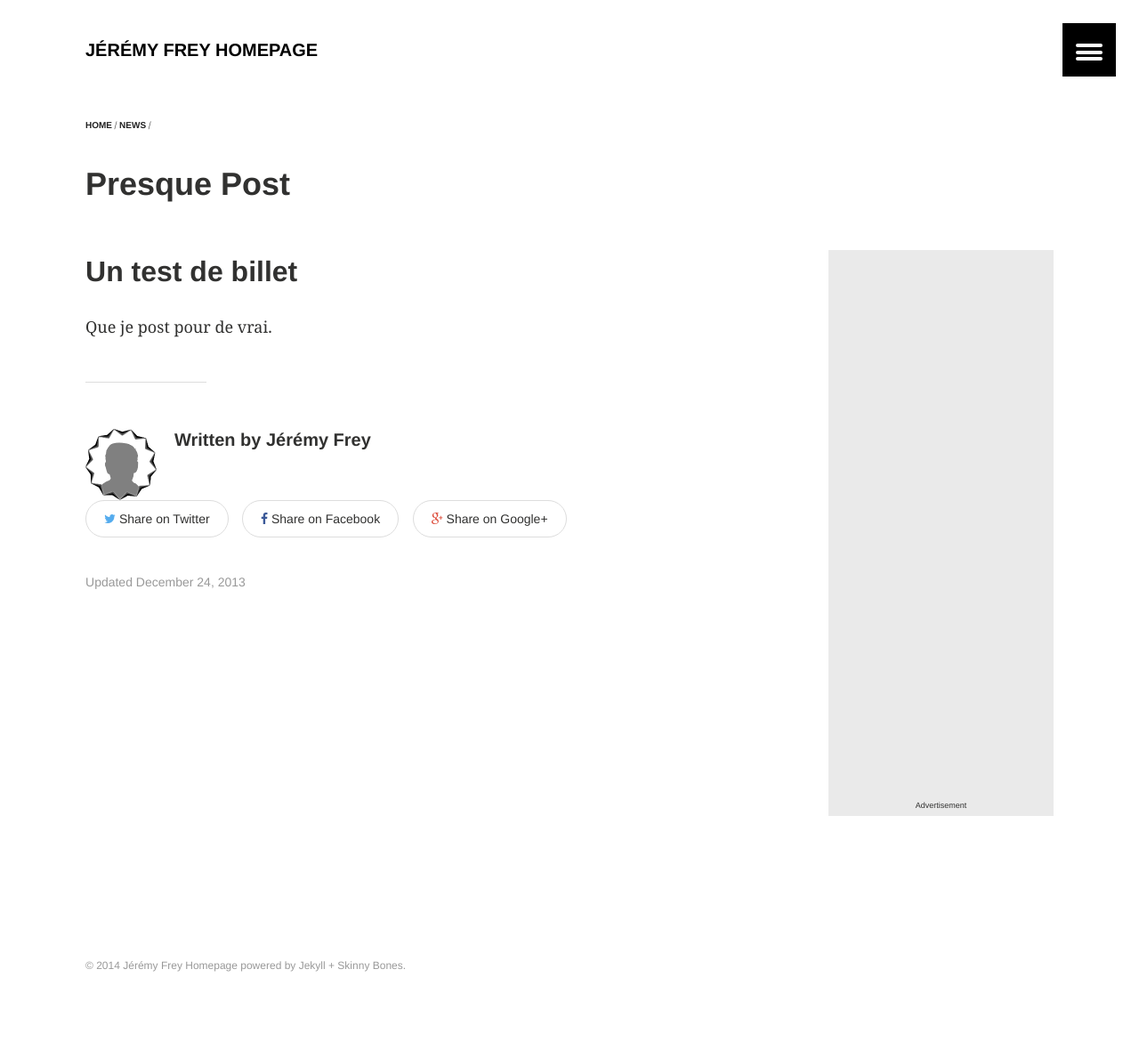
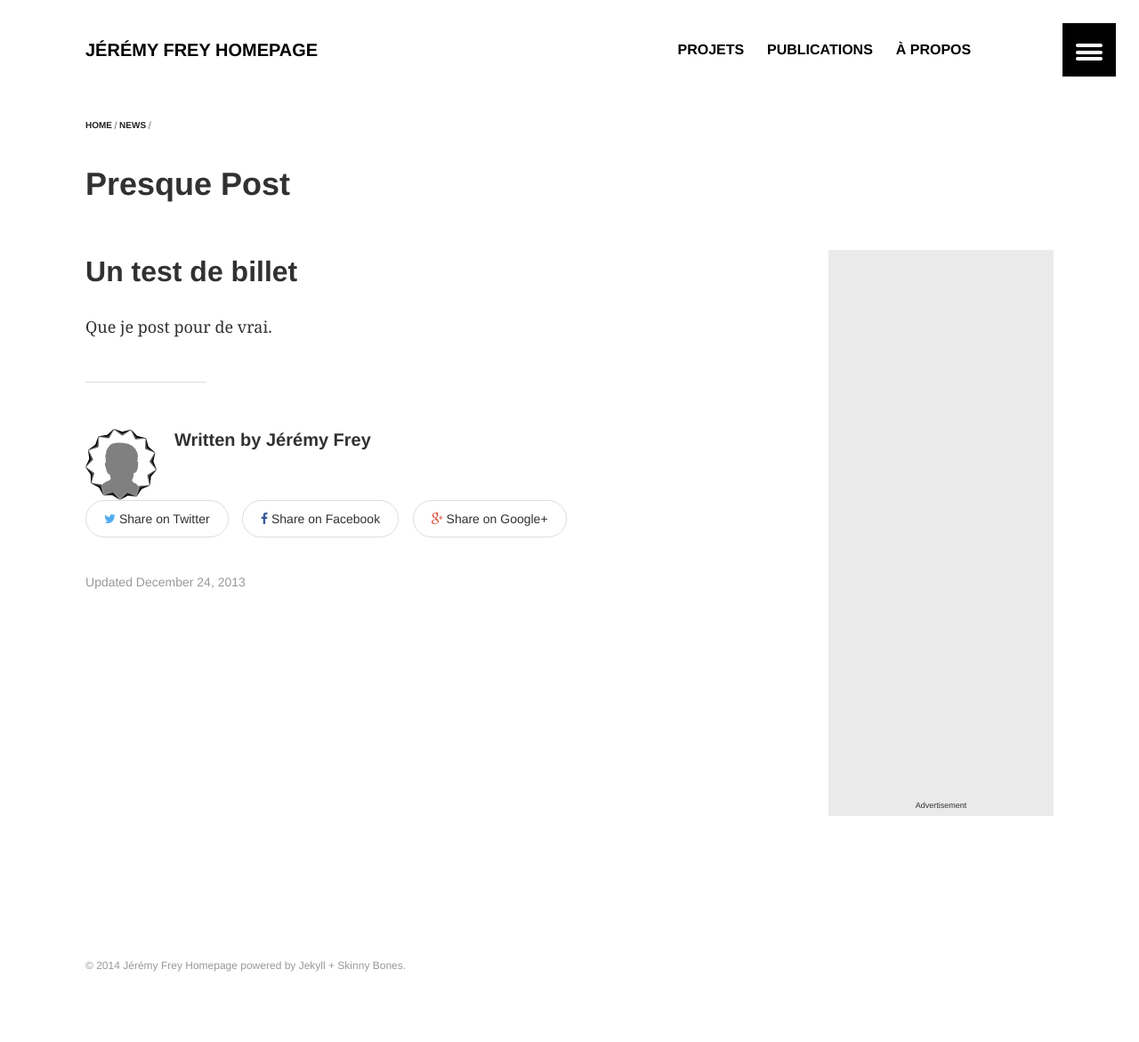
Before and after one commit to jfrey-xx/jfrey-xx.github.io, a Jekyll site: the page built from _posts/fr/2013-12-24-presque-post.md, in a window 1280 px wide. Shown: the whole page at 89% size. Built offline with Jekyll 4.4.1, drawn with Linux system fonts in a browser that asks for light colours.

Commit message:
adding data for french nav, better code

```diff
--- a/_includes/navigation-sliding.html
+++ b/_includes/navigation-sliding.html
@@ -1,24 +1,18 @@
 <nav role="navigation" class="js-menu sliding-menu-content">
   <ul class="menu-item">
   {% if page.lang == 'fr' %}
-    {% for link in site.data.navigation_fr %}<li>
-      {% unless link.url contains 'http' %}
-        {% assign domain = site.url %}
-      {% endunless %}
-      {% if link.image %}<a href="{{ domain }}{{ link.url }}"><img src="{{ site.url }}/images/{{ link.image }}" alt="teaser" class="teaser"></a>{% endif %}
-      <a href="{{ domain }}{{ link.url }}" class="title">{{ link.title }}</a>
-      {% if link.excerpt %}<p class="excerpt">{{ link.excerpt }}</p>{% endif %}
-    </li>{% endfor %}
+    {% assign nav_data = site.data.navigation_fr %}
   {% else %}
-    {% for link in site.data.navigation %}<li>
-      {% unless link.url contains 'http' %}
-        {% assign domain = site.url %}
-      {% endunless %}
-      {% if link.image %}<a href="{{ domain }}{{ link.url }}"><img src="{{ site.url }}/images/{{ link.image }}" alt="teaser" class="teaser"></a>{% endif %}
-      <a href="{{ domain }}{{ link.url }}" class="title">{{ link.title }}</a>
-      {% if link.excerpt %}<p class="excerpt">{{ link.excerpt }}</p>{% endif %}
-    </li>{% endfor %}
+    {% assign nav_data = site.data.navigation %}
   {% endif %}
+  {% for link in nav_data %}<li>
+    {% unless link.url contains 'http' %}
+      {% assign domain = site.url %}
+    {% endunless %}
+    {% if link.image %}<a href="{{ domain }}{{ link.url }}"><img src="{{ site.url }}/images/{{ link.image }}" alt="teaser" class="teaser"></a>{% endif %}
+    <a href="{{ domain }}{{ link.url }}" class="title">{{ link.title }}</a>
+    {% if link.excerpt %}<p class="excerpt">{{ link.excerpt }}</p>{% endif %}
+  </li>{% endfor %}
   </ul>
 </nav>
 <button type="button" class="js-menu-trigger sliding-menu-button lines-button x2" role="button" aria-label="Toggle Navigation">
--- a/_includes/navigation.html
+++ b/_includes/navigation.html
@@ -1,22 +1,16 @@
 <ul class="menu-item">
   <li class="home"><a href="/">{{ site.title }}</a></li>
   {% if page.lang == 'fr' %}
-    {% for link in site.data.navigation_fr %}
-      {% if link.url contains 'http' %}
-          {% assign domain = '' %}
-          {% else %}
-          {% assign domain = site.url %}
-      {% endif %}
-      <li><a href="{{ domain }}{{ link.url }}" {% if link.url contains 'http' %}target="_blank"{% endif %}>{{ link.title }}</a></li>
-    {% endfor %}
+    {% assign nav_data = site.data.navigation_fr %}
   {% else %}
-    {% for link in site.data.navigation %}
-      {% if link.url contains 'http' %}
-          {% assign domain = '' %}
-          {% else %}
-          {% assign domain = site.url %}
-      {% endif %}
-      <li><a href="{{ domain }}{{ link.url }}" {% if link.url contains 'http' %}target="_blank"{% endif %}>{{ link.title }}</a></li>
-    {% endfor %}
+    {% assign nav_data = site.data.navigation %}
   {% endif %}
+  {% for link in nav_data %}
+    {% if link.url contains 'http' %}
+        {% assign domain = '' %}
+        {% else %}
+        {% assign domain = site.url %}
+    {% endif %}
+    <li><a href="{{ domain }}{{ link.url }}" {% if link.url contains 'http' %}target="_blank"{% endif %}>{{ link.title }}</a></li>
+  {% endfor %}
 </ul>
```
Also changed, not shown: _data/navigation_fr.yml (added, +16 -0 lines).
